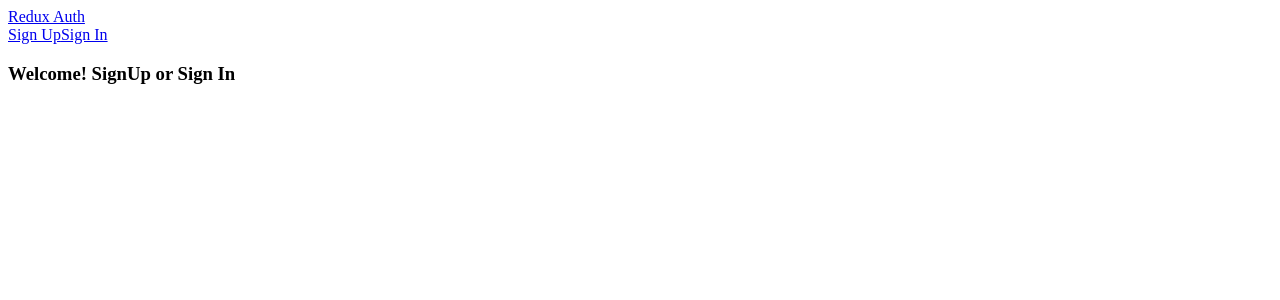
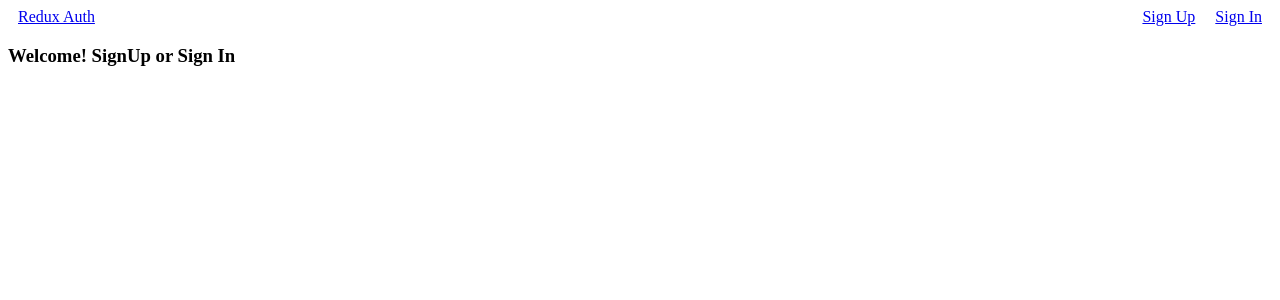
Before and after one commit to Chalecoslovaco/AdvancedReactAndRedux-AuthenticationApp, a React (Create React App) app in the folder client/: page / in a window 1280 px wide. Shown: the top 300 px of the page. Built offline with nearby package versions, Linux system fonts and the light colour scheme.

Commit message:
Add some css to do header more readable

```diff
--- /dev/null
+++ b/client/src/components/Header.css
@@ -0,0 +1,8 @@
+.header {
+    display: flex;
+    justify-content: space-between;
+}
+
+.header a{
+    margin: 0 10px;
+}
--- a/client/src/components/Header.js
+++ b/client/src/components/Header.js
@@ -1,6 +1,8 @@
 import React, { Component } from 'react';
 import { Link } from 'react-router-dom';
 import { connect } from 'react-redux';
+
+import './Header.css';
 
 class Header extends Component {
     renderLinks() {
@@ -23,7 +25,7 @@ class Header extends Component {
 
     render() {
         return(
-            <div>
+            <div className="header">
                 <Link to="/">Redux Auth</Link>
                 {this.renderLinks()}
             </div>
```
